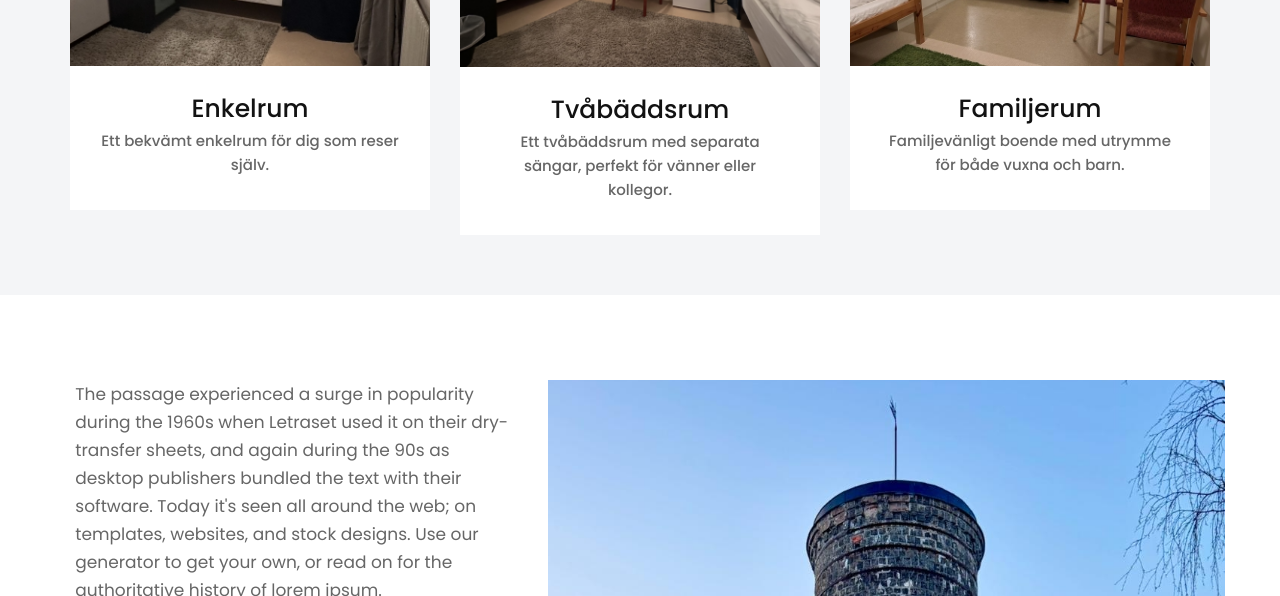
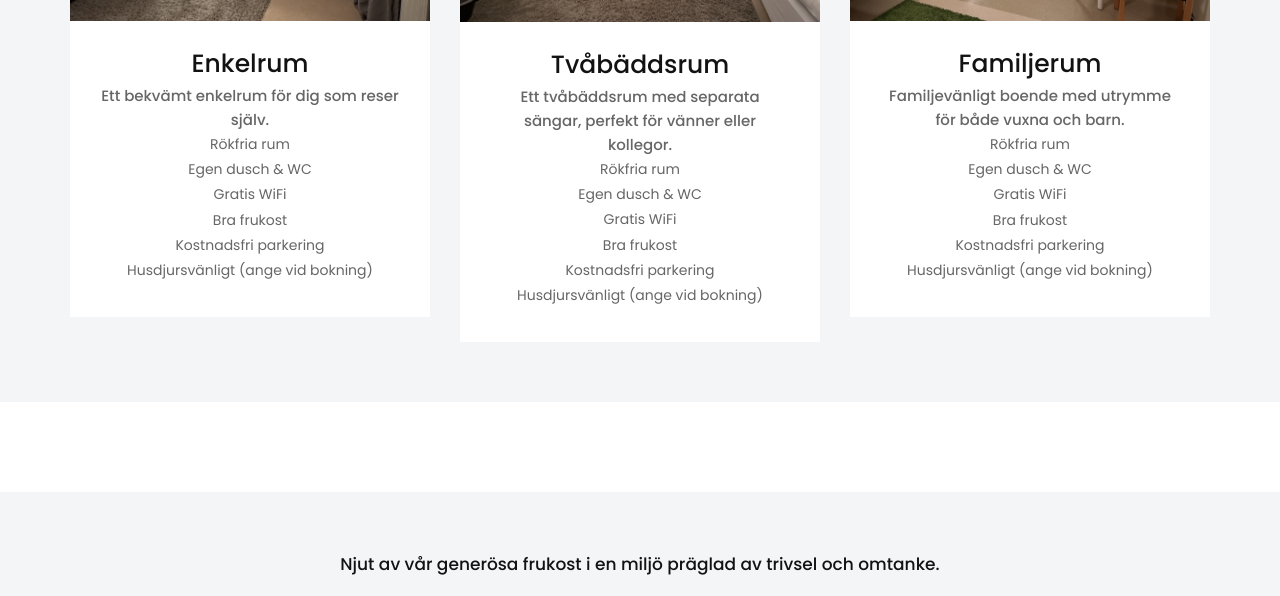
Before and after one commit to Klacken-1-17/klackbergsgarden, a Jekyll site: the page built from rum.html, in a window 1280 px wide and 1400 px high, scrolled down 637 px. Shown: the top 596 px of the window. Built offline with Jekyll 4.4.1, drawn with Linux system fonts in a browser that asks for light colours; nearby versions of some CDN libraries; some web fonts are replaced; library files that are not in the unit come from our copies; comment, search, counter and statistics services are not loaded; some of the changed text lies outside the part shown; grey boxes are pictures that could not be loaded.

Commit message:
docs(config): remove social media links from _config.yml as they are not needed docs(footer.html): update social media links in the footer docs(default.html): comment out swiper stylesheet link to prevent loading unnecessary styles feat(images): add new images for bread, breakfast, and sam fix(konferenser.html): update text to include information about weddings and parties feat(rum.html): add new room types with descriptions and images for single room, twin room, family room, generous breakfast, and pet-friendly room

```diff
--- a/_config.yml
+++ b/_config.yml
@@ -25,12 +25,6 @@
   - .github/
   - .gitignore
 
-# Social media
-social:
-  facebook: https://www.facebook.com/klackbergsgarden.se
-  twitter: your-twitter-handle
-  instagram: your-instagram-handle
-
 # Contact information
 contact:
   email: info@klackbergsgarden.se
--- a/_includes/footer.html
+++ b/_includes/footer.html
@@ -8,7 +8,8 @@
                    <li><i class="fa fa-map-marker" aria-hidden="true"></i> Klackbergsvägen 103, 738 91 Norberg</li>
                    <li><i class="fa fa-mobile" aria-hidden="true"></i> +46 (0)223-220 33</li>
                    <li> <i class="fa fa-envelope" aria-hidden="true"></i><a href="mailto:info@klackbergsgarden.se">info@klackbergsgarden.se</a></li>
-                </ul>
+                   <li><a href="https://www.facebook.com/klackbergsgarden.se"><i class="fa fa-facebook" aria-hidden="true"></i></a></li>
+               </ul>
              </div>
              <div class="col-md-4">
                 <h3>Meny</h3>
@@ -22,15 +23,8 @@
                 <h3>Länkar</h3>
                 <ul class="link_menu">
                   <li><a href="https://www.engelbrektsloppet.se">Engelbrektsloppet</a></li>
-                  <li><a href="https://www.engelbrektsloppet.se">Engelbrektsloppet</a></li>
-                  <li><a href="https://www.engelbrektsloppet.se">Engelbrektsloppet</a></li>
-                  <li><a href="https://www.engelbrektsloppet.se">Engelbrektsloppet</a></li>
-                </ul>
-                <ul class="social_icon">
-                   <li><a href="{{ site.facebook }}"><i class="fa fa-facebook" aria-hidden="true"></i></a></li>
-                   <li><a href="{{ site.twitter }}"><i class="fa fa-twitter" aria-hidden="true"></i></a></li>
-                   <li><a href="{{ site.linkedin }}"><i class="fa fa-linkedin" aria-hidden="true"></i></a></li>
-                   <li><a href="#"><i class="fa fa-youtube-play" aria-hidden="true"></i></a></li>
+                  <li><a href="https://www.facebook.com/norbergslk/">Klackbergsbacken</a></li>
+                  <li><a href="https://www.visitnorberg.se/">Visit Norberg</a></li>
                 </ul>
              </div>
           </div>
--- a/_layouts/default.html
+++ b/_layouts/default.html
@@ -17,7 +17,7 @@
       <link rel="stylesheet" href="{{ site.baseurl }}/css/jquery.mCustomScrollbar.min.css">
       <link rel="stylesheet" href="https://netdna.bootstrapcdn.com/font-awesome/4.0.3/css/font-awesome.css">
       <link rel="stylesheet" href="https://cdnjs.cloudflare.com/ajax/libs/fancybox/2.1.5/jquery.fancybox.min.css" media="screen">
-      <link rel="stylesheet" href="https://cdn.jsdelivr.net/npm/swiper/swiper-bundle.min.css">
+      <!--link rel="stylesheet" href="https://cdn.jsdelivr.net/npm/swiper/swiper-bundle.min.css"-->
    </head>
    <body class="main-layout">
       <div class="loader_bg">
--- a/rum.html
+++ b/rum.html
@@ -13,48 +13,84 @@
             </div>
          </div>
       </div>
-      {% include rum.html %}
-      <div class="about">
-         <div class="container-fluid">
+      <div class="our_room">
+         <div class="container">
             <div class="row">
-               <div class="col-md-5">
+               <div class="col-md-12">
                   <div class="titlepage">
-                     <p class="margin_0">The passage experienced a surge in popularity during the 1960s when Letraset used it on their dry-transfer sheets, and again during the 90s as desktop publishers bundled the text with their software. Today it's seen all around the web; on templates, websites, and stock designs. Use our generator to get your own, or read on for the authoritative history of lorem ipsum. </p>
-                     <a class="read_more" href="Javascript:void(0)"> Read More</a>
+                     <p>Oavsett om du reser själv, med en vän eller med familjen har vi rum som passar dina behov.</p>
                   </div>
                </div>
-               <div class="col-md-7">
-                  <div class="about_img">
-                     <figure><img src="{{ site.baseurl }}/images/about.jpg" alt="#"/></figure>
+            </div>
+            <div class="row">
+               <div class="col-md-4 col-sm-6">
+                  <div id="serv_hover"  class="room">
+                     <div class="room_img">
+                        <figure><img src="{{ site.baseurl }}/images/1bedroom.jpg" alt="#"/></figure>
+                     </div>
+                     <div class="bed_room">
+                        <h3>Enkelrum</h3>
+                        <p>Ett bekvämt enkelrum för dig som reser själv.</p>
+                        <ul>
+                           <li>Rökfria rum</li>
+                           <li>Egen dusch & WC</li>
+                           <li>Gratis WiFi</li>
+                           <li>Bra frukost</li>
+                           <li>Kostnadsfri parkering</li>
+                           <li>Husdjursvänligt (ange vid bokning)</li>
+                        </ul>
+                     </div>
+                  </div>
+               </div>
+               <div class="col-md-4 col-sm-6">
+                  <div id="serv_hover"  class="room">
+                     <div class="room_img">
+                        <figure><img src="{{ site.baseurl }}/images/2bedroom.png" alt="#"/></figure>
+                     </div>
+                     <div class="bed_room">
+                        <h3>Tvåbäddsrum</h3>
+                        <p>Ett tvåbäddsrum med separata sängar, perfekt för vänner eller kollegor.</p>
+                        <ul>
+                           <li>Rökfria rum</li>
+                           <li>Egen dusch & WC</li>
+                           <li>Gratis WiFi</li>
+                           <li>Bra frukost</li>
+                           <li>Kostnadsfri parkering</li>
+                           <li>Husdjursvänligt (ange vid bokning)</li>
+                        </ul>
+                     </div>
+                  </div>
+               </div>
+               <div class="col-md-4 col-sm-6">
+                  <div id="serv_hover"  class="room">
+                     <div class="room_img">
+                        <figure><img src="{{ site.baseurl }}/images/familjerum.jpg" alt="#"/></figure>
+                     </div>
+                     <div class="bed_room">
+                        <h3>Familjerum</h3>
+                        <p>Familjevänligt boende med utrymme för både vuxna och barn.</p>
+                        <ul>
+                           <li>Rökfria rum</li>
+                           <li>Egen dusch & WC</li>
+                           <li>Gratis WiFi</li>
+                           <li>Bra frukost</li>
+                           <li>Kostnadsfri parkering</li>
+                           <li>Husdjursvänligt (ange vid bokning)</li>
+                        </ul>
+                     </div>
                   </div>
                </div>
             </div>
          </div>
       </div>
+      <!-- end our_room -->
 
-      <div class="about">
-         <div class="container-fluid">
-            <div class="row">
-               <div class="col-md-5">
-                  <div class="titlepage">
-                     <p class="margin_0">The passage experienced a surge in popularity during the 1960s when Letraset used it on their dry-transfer sheets, and again during the 90s as desktop publishers bundled the text with their software. Today it's seen all around the web; on templates, websites, and stock designs. Use our generator to get your own, or read on for the authoritative history of lorem ipsum. </p>
-                     <a class="read_more" href="Javascript:void(0)"> Read More</a>
-                  </div>
-               </div>
-               <div class="col-md-7">
-                  <div class="about_img">
-                     <figure><img src="{{ site.baseurl }}/images/about.jpg" alt="#"/></figure>
-                  </div>
-               </div>
-            </div>
-         </div>
-      </div>
       <div class="our_room">
          <div class="container">
             <div class="row">
                <div class="col-md-12">
                   <div class="titlepage">
-                     <p class="margin_0">Lorem Ipsum available, but the majority have suffered </p>
+                     <p class="margin_0">Njut av vår generösa frukost i en miljö präglad av trivsel och omtanke.</p>
                   </div>
                </div>
             </div>
@@ -62,66 +98,33 @@
                <div class="col-md-4 col-sm-6">
                   <div id="serv_hover" class="room">
                      <div class="room_img">
-                        <figure><img src="{{ site.baseurl }}/images/room1.jpg" alt="#"/></figure>
+                        <figure><img src="{{ site.baseurl }}/images/frukost.jpg" alt="Generös frukost"/></figure>
                      </div>
                      <div class="bed_room">
-                        <h3>Bed Room</h3>
-                        <p>If you are going to use a passage of Lorem Ipsum, you need to be sure there </p>
+                        <h3>Generös frukost</h3>
+                        <p>En perfekt start på dagen med nybakat bröd, ostar, ägg, yoghurt, kaffe och te.</p>
                      </div>
                   </div>
                </div>
                <div class="col-md-4 col-sm-6">
                   <div id="serv_hover" class="room">
                      <div class="room_img">
-                        <figure><img src="{{ site.baseurl }}/images/room2.jpg" alt="#"/></figure>
+                        <figure><img src="{{ site.baseurl }}/images/sam.png" alt="#"/></figure>
                      </div>
                      <div class="bed_room">
-                        <h3>Bed Room</h3>
-                        <p>If you are going to use a passage of Lorem Ipsum, you need to be sure there </p>
+                        <h3>Husdjursvänligt</h3>
+                        <p>Vi har rum som är lämpliga för dig och ditt husdjur.</p>
                      </div>
                   </div>
                </div>
                <div class="col-md-4 col-sm-6">
                   <div id="serv_hover" class="room">
                      <div class="room_img">
-                        <figure><img src="{{ site.baseurl }}/images/room3.jpg" alt="#"/></figure>
+                        <figure><img src="{{ site.baseurl }}/images/bread.png" alt="#"/></figure>
                      </div>
                      <div class="bed_room">
-                        <h3>Bed Room</h3>
-                        <p>If you are going to use a passage of Lorem Ipsum, you need to be sure there </p>
-                     </div>
-                  </div>
-               </div>
-               <div class="col-md-4 col-sm-6">
-                  <div id="serv_hover" class="room">
-                     <div class="room_img">
-                        <figure><img src="{{ site.baseurl }}/images/room4.jpg" alt="#"/></figure>
-                     </div>
-                     <div class="bed_room">
-                        <h3>Bed Room</h3>
-                        <p>If you are going to use a passage of Lorem Ipsum, you need to be sure there </p>
-                     </div>
-                  </div>
-               </div>
-               <div class="col-md-4 col-sm-6">
-                  <div id="serv_hover" class="room">
-                     <div class="room_img">
-                        <figure><img src="{{ site.baseurl }}/images/room5.jpg" alt="#"/></figure>
-                     </div>
-                     <div class="bed_room">
-                        <h3>Bed Room</h3>
-                        <p>If you are going to use a passage of Lorem Ipsum, you need to be sure there </p>
-                     </div>
-                  </div>
-               </div>
-               <div class="col-md-4 col-sm-6">
-                  <div id="serv_hover" class="room">
-                     <div class="room_img">
-                        <figure><img src="{{ site.baseurl }}/images/room6.jpg" alt="#"/></figure>
-                     </div>
-                     <div class="bed_room">
-                        <h3>Bed Room</h3>
-                        <p>If you are going to use a passage of Lorem Ipsum, you need to be sure there </p>
+                        <h3>Nybakat bröd</h3>
+                        <p>Det nybakade brödet får varje morgon att kännas speciell.</p>
                      </div>
                   </div>
                </div>
```
Also changed, not shown: konferenser.html (+55 -2 lines), images/bread.png (added), images/sam.png (added), 1 other file.
